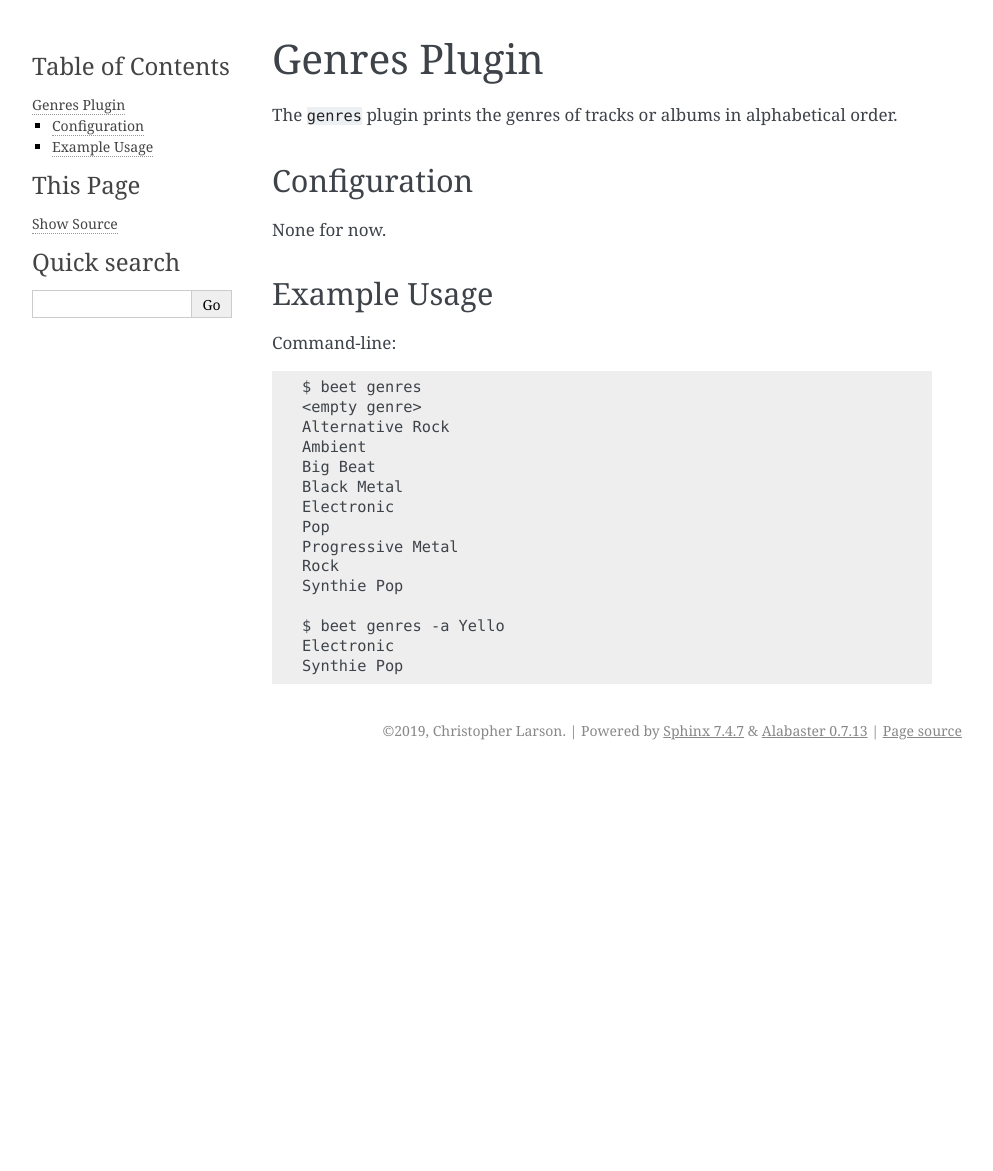
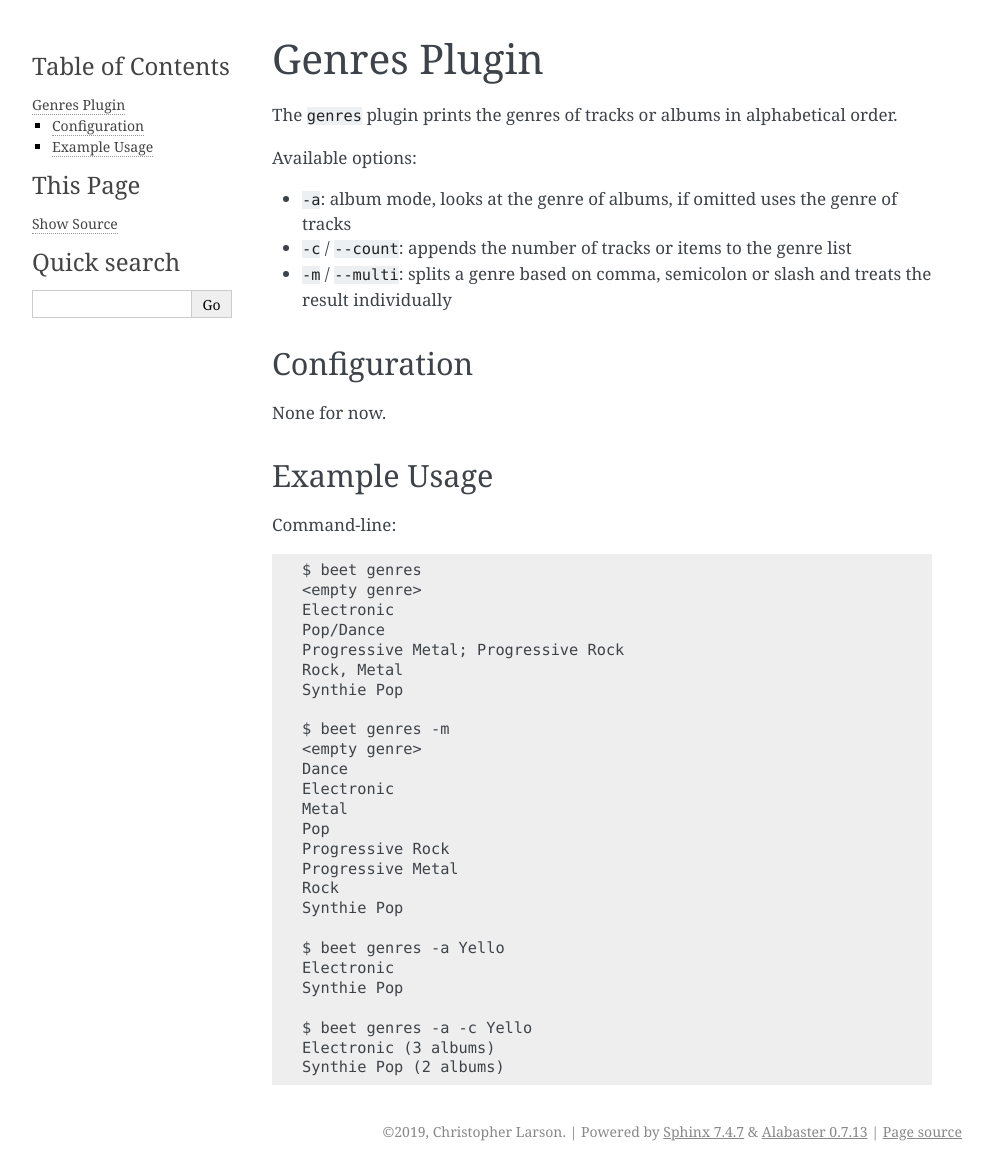
Before and after one commit to kergoth/beets-kergoth, a Sphinx documentation site: the page built from docs/genres.rst, in a window 1280 px wide. Shown: the whole page, without its empty margins (148-1141 px from the left). Built offline with Sphinx 7.4.7, drawn with Linux system fonts in a browser that asks for light colours; before the commit the page ends 900 px from its top, so only the background shows below that.

Commit message:
genres: added support for multiple genres in genre field

```diff
--- a/docs/genres.rst
+++ b/docs/genres.rst
@@ -2,6 +2,12 @@ Genres Plugin
 ====================
 
 The ``genres`` plugin prints the genres of tracks or albums in alphabetical order.
+
+Available options:
+
+- ``-a``: album mode, looks at the genre of albums, if omitted uses the genre of tracks
+- ``-c`` / ``--count``: appends the number of tracks or items to the genre list
+- ``-m`` / ``--multi``: splits a genre based on comma, semicolon or slash and treats the result individually
 
 Configuration
 -------------
@@ -15,12 +21,19 @@ Command-line::
 
     $ beet genres
     <empty genre>
-    Alternative Rock
-    Ambient
-    Big Beat
-    Black Metal
     Electronic
+    Pop/Dance
+    Progressive Metal; Progressive Rock
+    Rock, Metal
+    Synthie Pop
+
+    $ beet genres -m
+    <empty genre>
+    Dance
+    Electronic
+    Metal
     Pop
+    Progressive Rock
     Progressive Metal
     Rock
     Synthie Pop
@@ -28,3 +41,7 @@ Command-line::
     $ beet genres -a Yello
     Electronic
     Synthie Pop
+
+    $ beet genres -a -c Yello
+    Electronic (3 albums)
+    Synthie Pop (2 albums)
```
Also changed, not shown: 1 other file.
